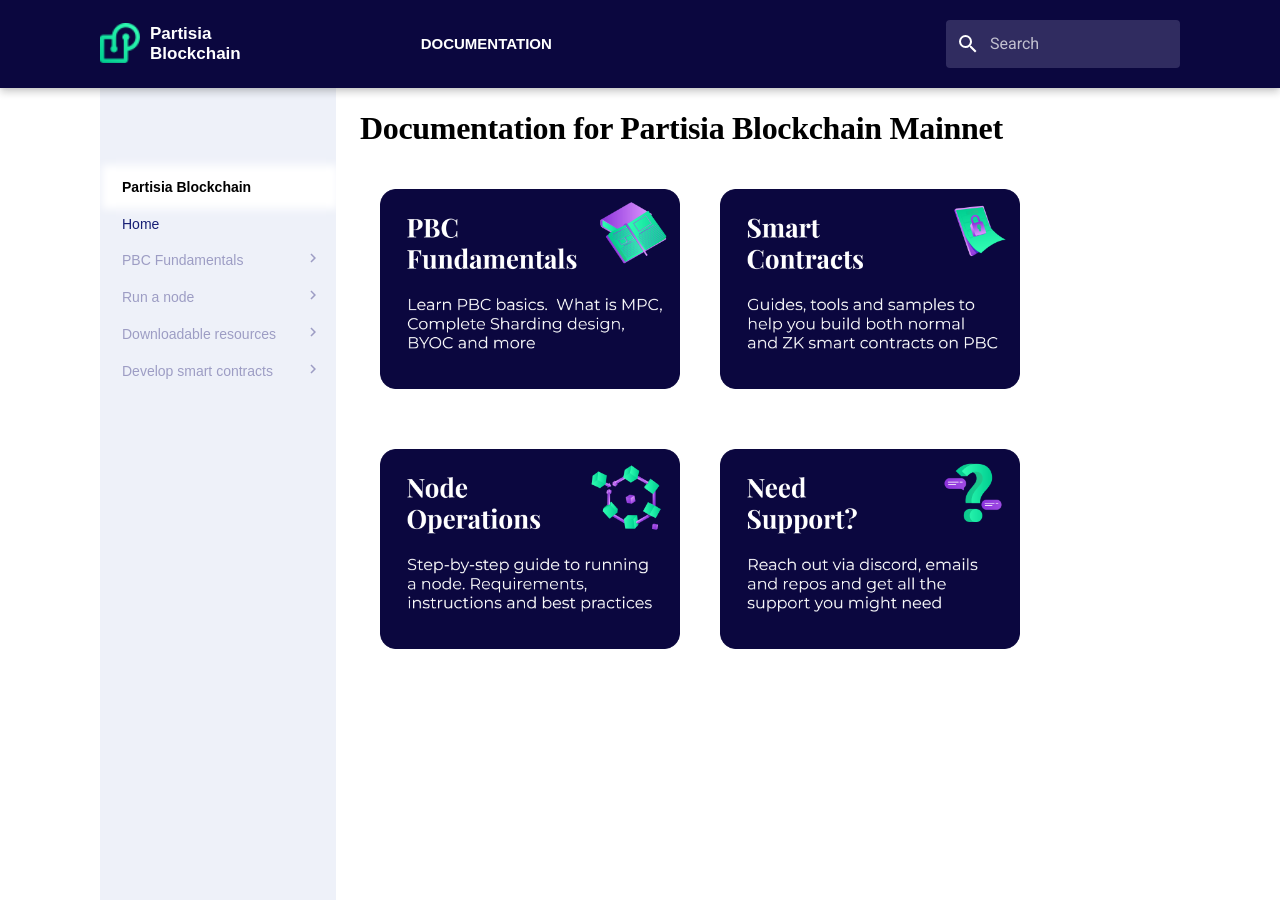
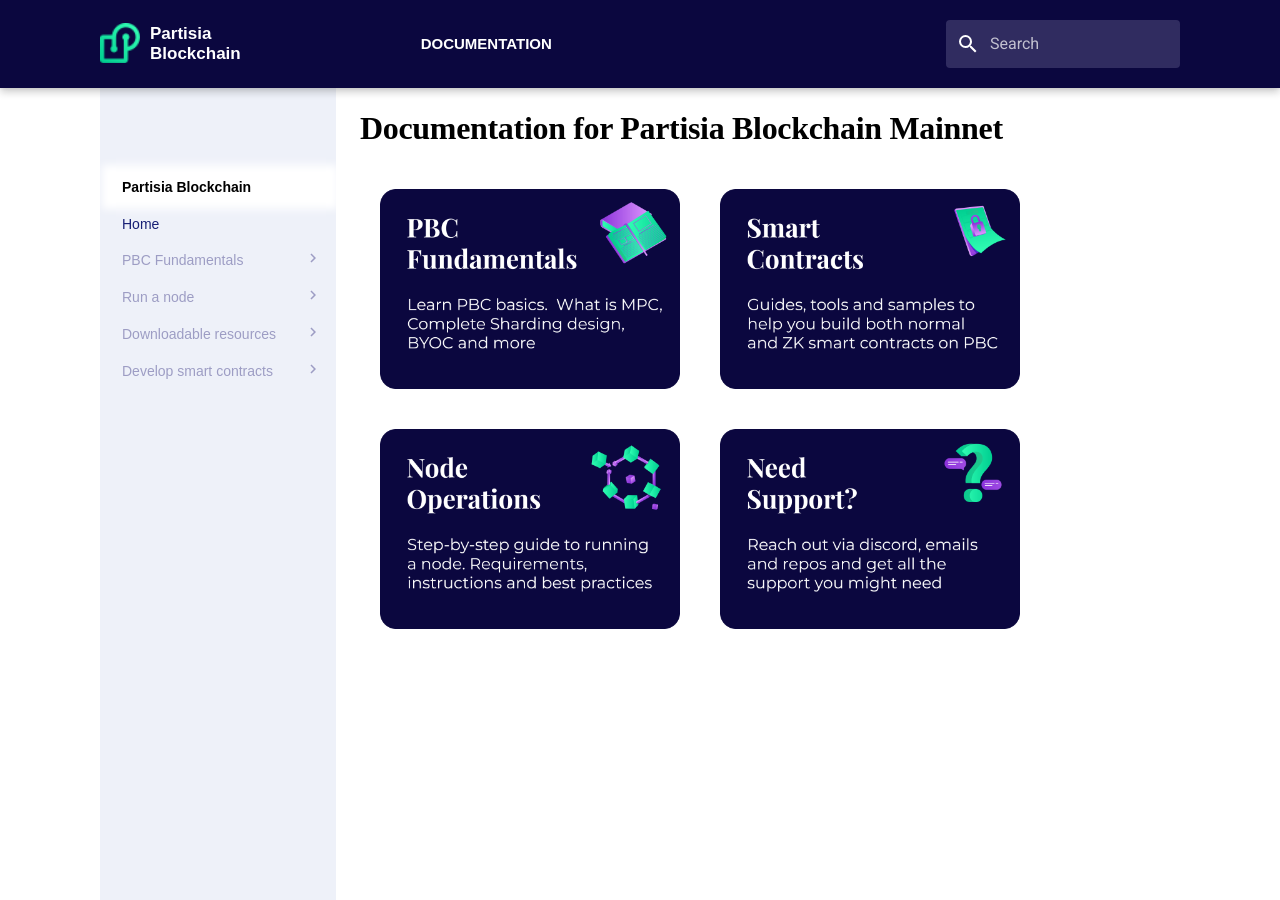
Before and after one commit to 0xSero/partisia-docs, an MkDocs documentation site: the page built from docs/index.md, in a window 1280 px wide and 900 px high. Built offline with MkDocs 1.6.1 and Material for MkDocs 9.7.7, drawn with Linux system fonts in a browser that asks for light colours; some web fonts are replaced; a script that is not in the unit is left out.

Commit message:
Updating Margin bottom

```diff
--- a/docs/stylesheets/extra.css
+++ b/docs/stylesheets/extra.css
@@ -548,7 +548,7 @@
 .front-page-pictures {
   width: 37.5%;
   height: 37.5%;
-  margin-bottom: 7.5%;
+  margin-bottom: 5%;
 }
 
 .front-page-pictures-left {
```
